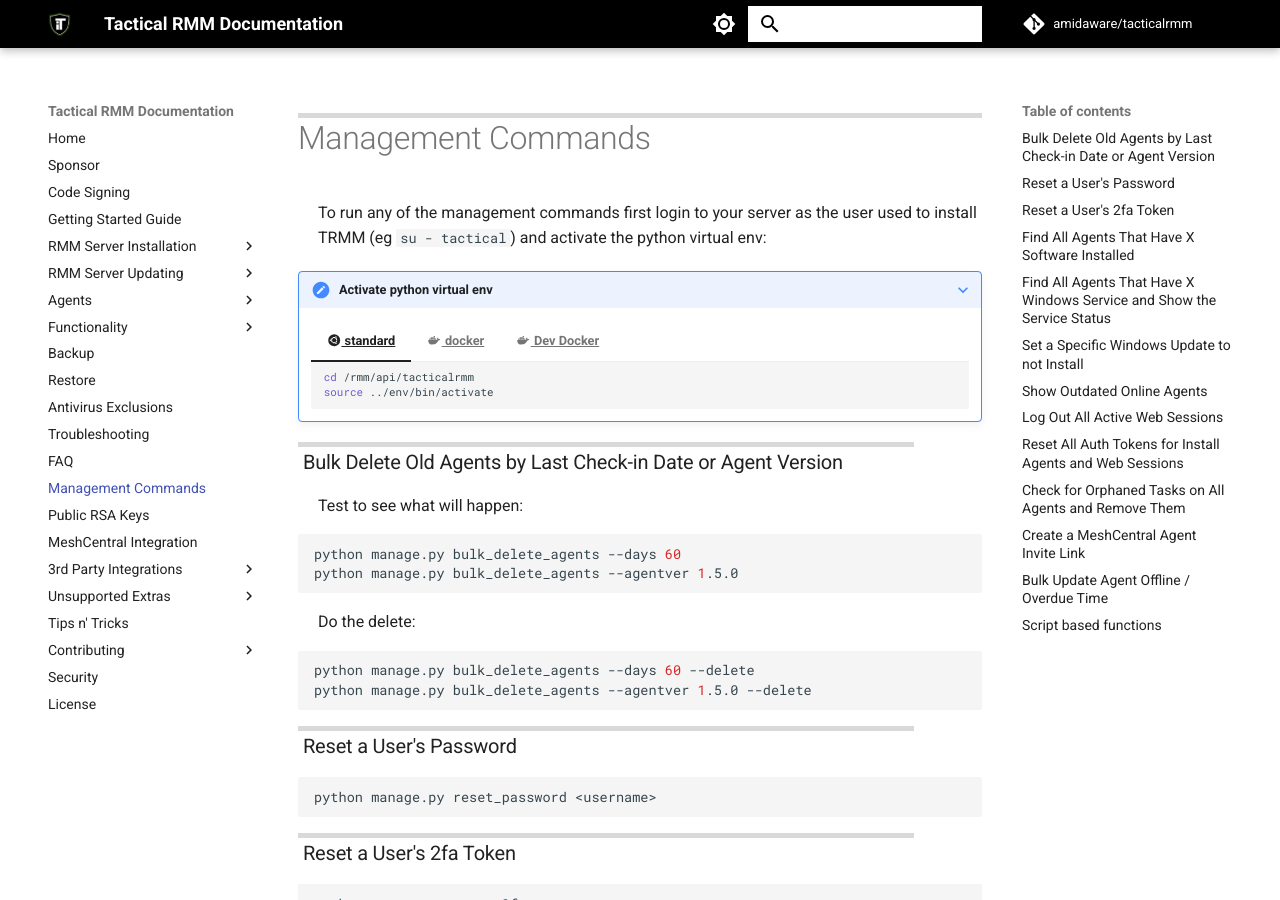
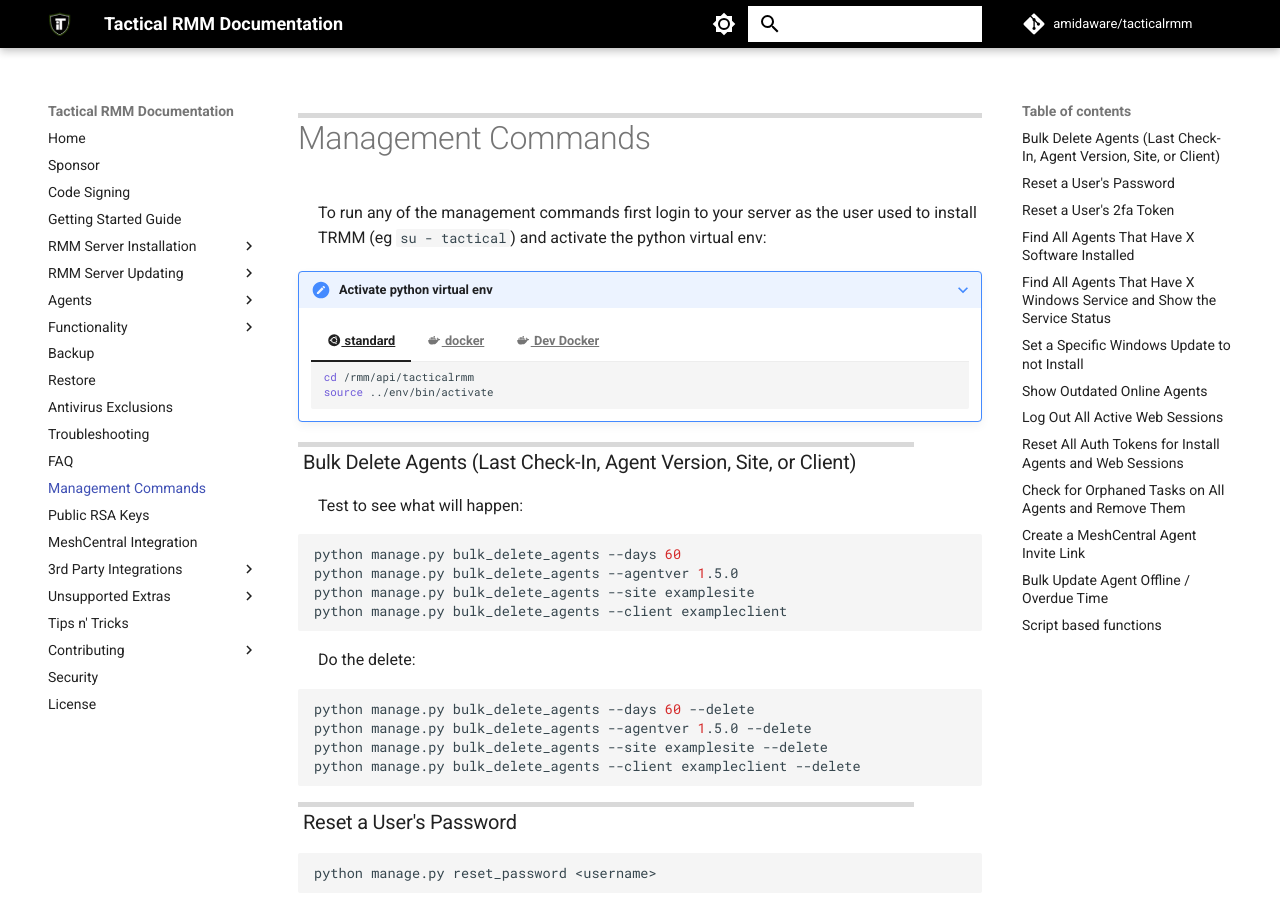
Before and after one commit to amidaware/trmm-docs, an MkDocs documentation site: the page built from docs/management_cmds.md, in a window 1280 px wide and 900 px high. Built offline with MkDocs 1.6.1 and Material for MkDocs 9.7.7, drawn with Linux system fonts in a browser that asks for light colours; comment, search, counter and statistics services are not loaded.

Commit message:
update for bulk delete agent management command using client or site

````diff
--- a/docs/management_cmds.md
+++ b/docs/management_cmds.md
@@ -24,13 +24,15 @@
         docker exec -it trmm-api-dev env/bin/python manage.py shell
         ```
 
-### Bulk Delete Old Agents by Last Check-in Date or Agent Version
+### Bulk Delete Agents (Last Check-In, Agent Version, Site, or Client)
 
 Test to see what will happen:
 
 ```bash
 python manage.py bulk_delete_agents --days 60
 python manage.py bulk_delete_agents --agentver 1.5.0
+python manage.py bulk_delete_agents --site examplesite
+python manage.py bulk_delete_agents --client exampleclient
 ```
 
 Do the delete:
@@ -38,6 +40,8 @@
 ```bash
 python manage.py bulk_delete_agents --days 60 --delete
 python manage.py bulk_delete_agents --agentver 1.5.0 --delete
+python manage.py bulk_delete_agents --site examplesite --delete
+python manage.py bulk_delete_agents --client exampleclient --delete
 ```
 
 ### Reset a User's Password
````
